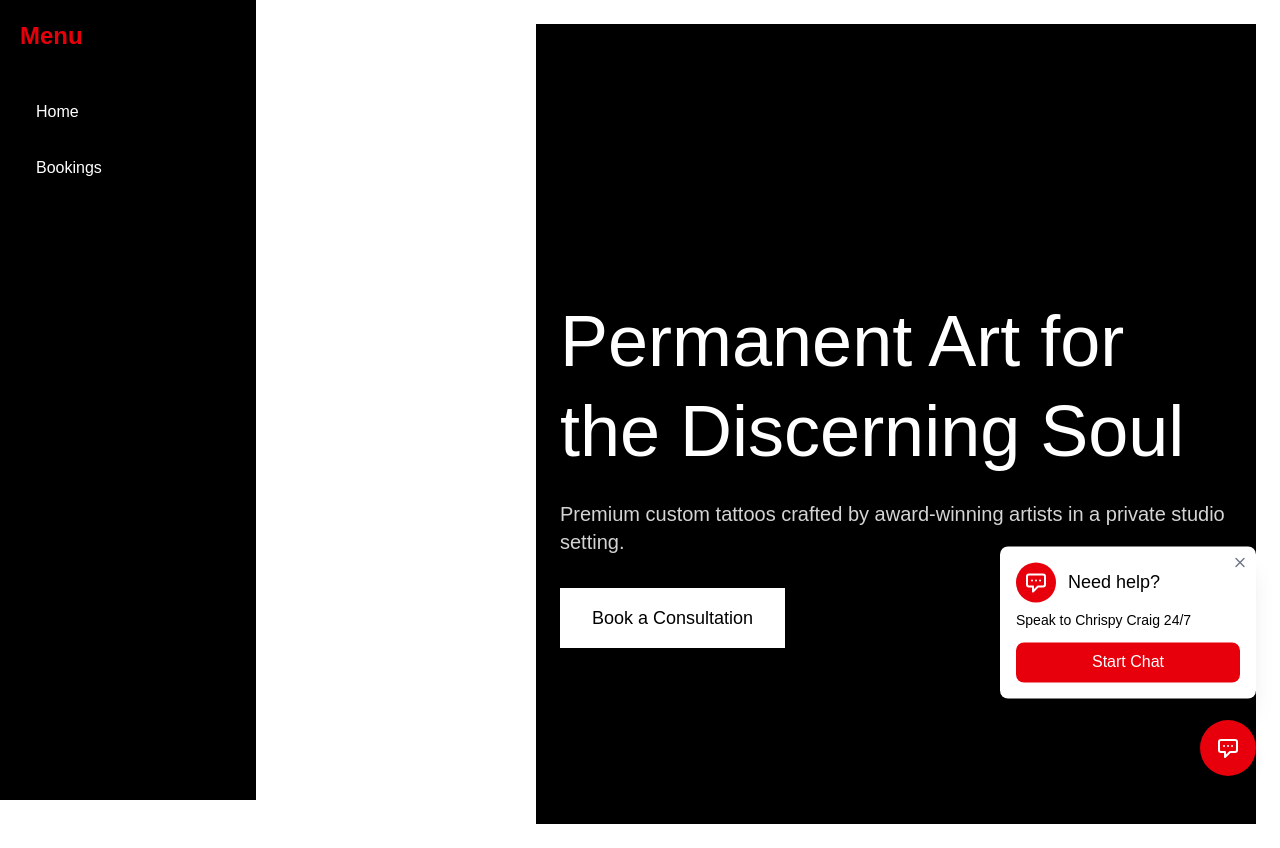
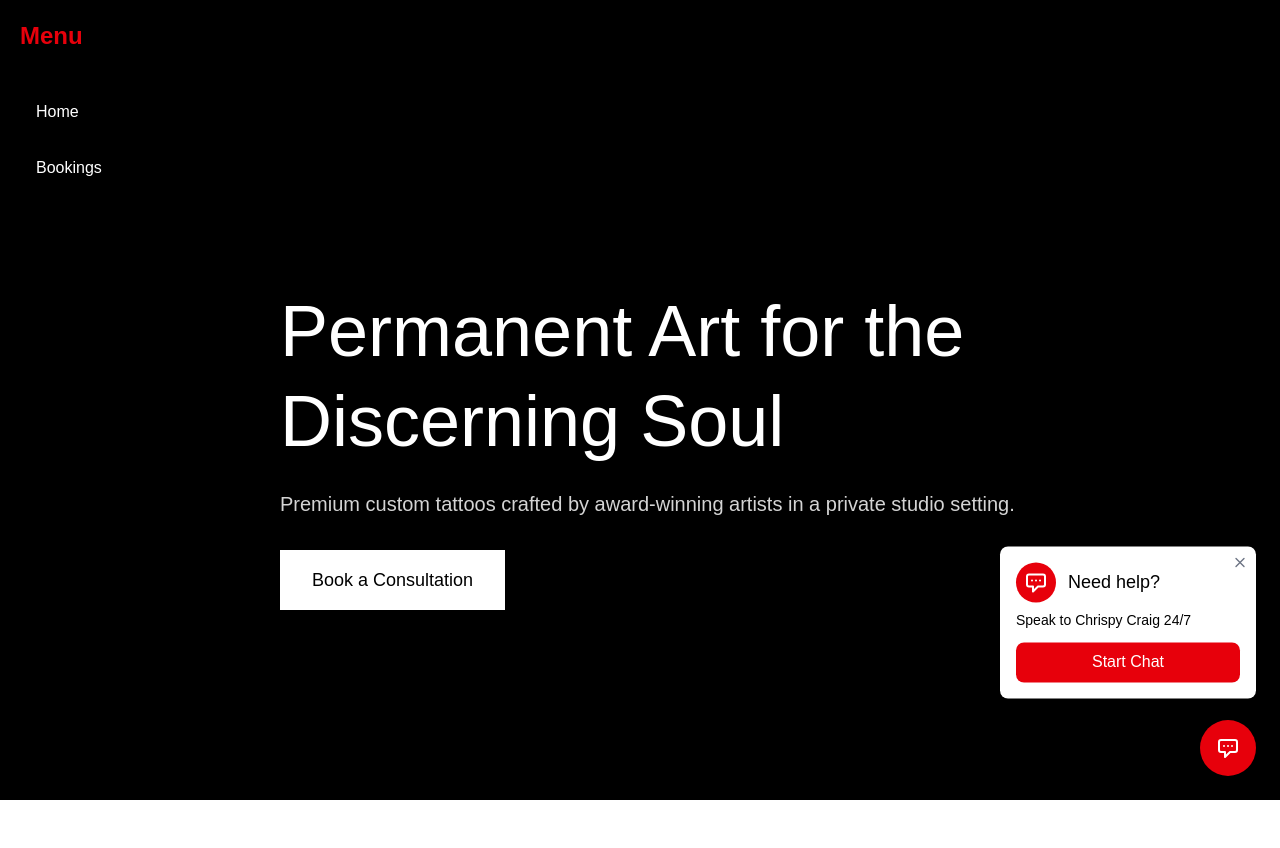
Before and after one commit to RobertVelaIII/landing, a Next.js app: page / in a window 1280 px wide. After the commit the page ends 800 px from the top, so only its background shows below. Built offline with nearby package versions, Linux system fonts and the light colour scheme.

Commit message:
Fixed layout issues

```diff
--- a/src/app/layout.tsx
+++ b/src/app/layout.tsx
@@ -28,9 +28,9 @@ export default function RootLayout({
       <body
         className={`${geistSans.variable} ${geistMono.variable} antialiased`}
       >
-        <div className="flex">
+        <div className="flex h-screen overflow-hidden">
           <Sidebar />
-          <main className="flex-1 p-6 md:ml-64">
+          <main className="flex-1 md:ml-0 overflow-y-auto">
             {children}
           </main>
         </div>
--- a/src/components/Sidebar.tsx
+++ b/src/components/Sidebar.tsx
@@ -37,7 +37,7 @@ export default function Sidebar() {
       <div className={`
         fixed top-0 left-0 h-full w-64 bg-black text-white transform transition-transform duration-300 ease-in-out z-40
         ${isOpen ? 'translate-x-0' : '-translate-x-full'}
-        md:translate-x-0 md:static md:h-screen
+        md:translate-x-0 md:relative md:h-screen
       `}>
         <div className="p-5">
           <h2 className="text-2xl font-bold mb-10 text-red-600">Menu</h2>
```
